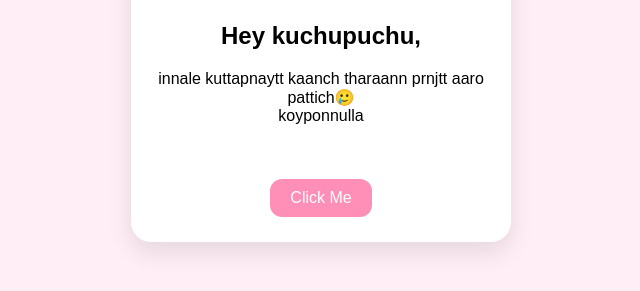
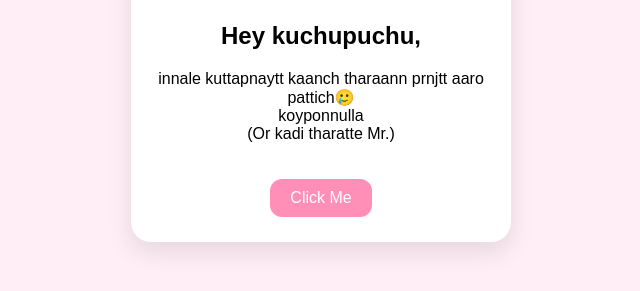
Before and after one commit to beebuzz331-eng/meoww, a plain HTML site: page index.html in a window 1280 px wide. Shown: the part 375-666 px from the top of the page, without its empty margins (319-959 px from the left). Drawn offline with Linux system fonts and the light colour scheme.

Commit message:
Update index.html

```diff
--- a/index.html
+++ b/index.html
@@ -74,7 +74,7 @@
 
 
     <h2>Hey kuchupuchu,</h2>
-    <p>innale kuttapnaytt kaanch tharaann prnjtt aaro pattich🥲 <br> koyponnulla <br> <br></p>
+    <p>innale kuttapnaytt kaanch tharaann prnjtt aaro pattich🥲 <br> koyponnulla <br>(Or kadi tharatte Mr.) <br></p>
 
 
     <button class="btn" onclick="alert('You’re special, yummy nd the love of my life . Don’t forget that 💗')">
```
